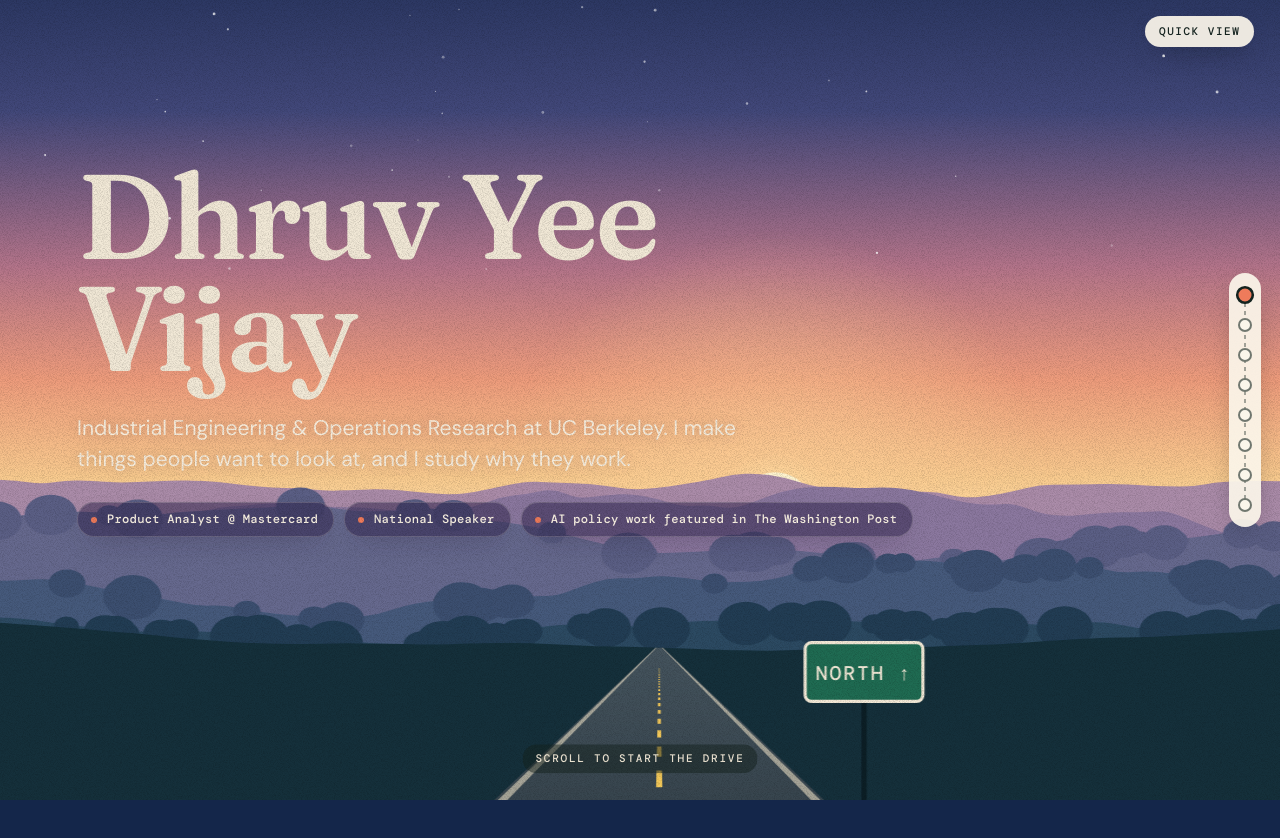
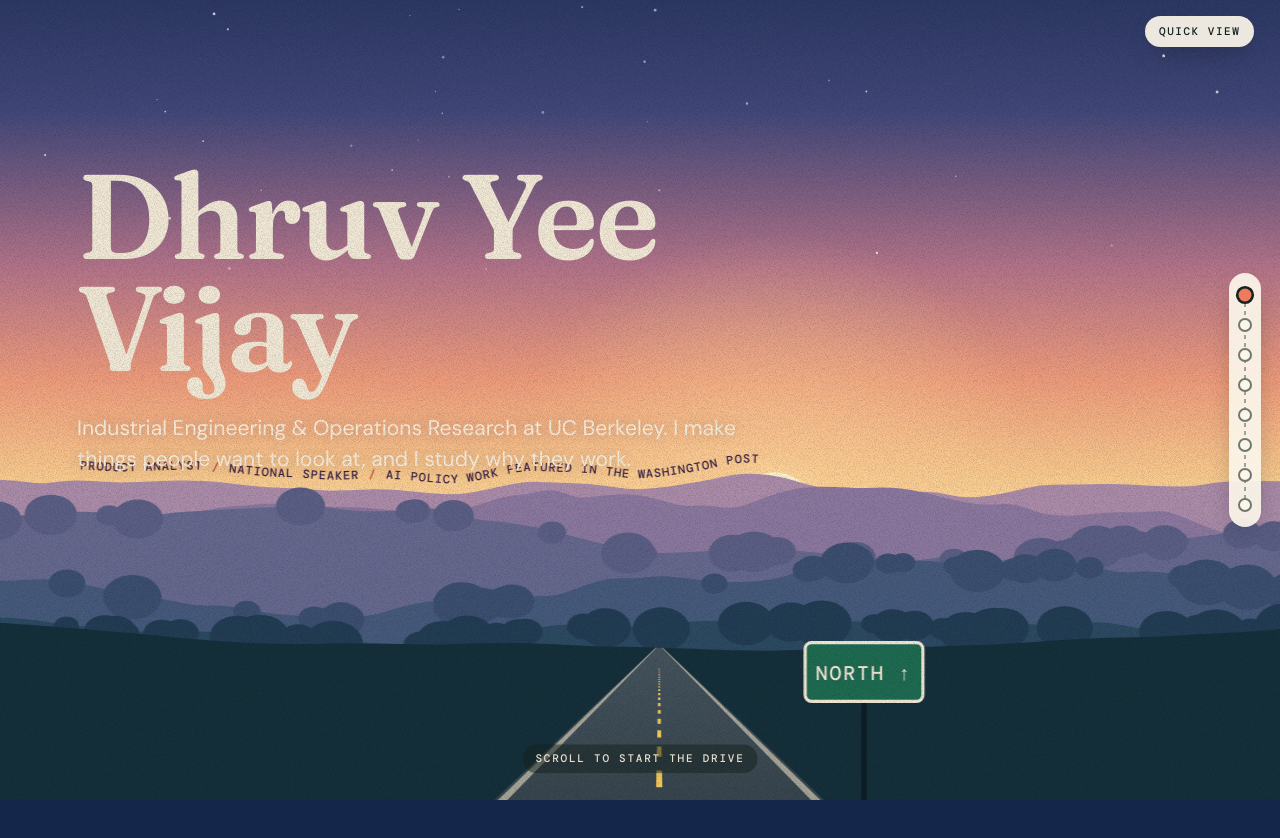
Before and after one commit to dhruvyvijay/dhruvyvijay.github.io, a plain HTML site: page index.html in a window 1280 px wide. Shown: the top 838 px of the page. Drawn offline with nearby package versions, Linux system fonts and the light colour scheme.

Commit message:
Set the hero credentials along the mountain skyline and drop the pills
Co-Authored-By: Claude Opus 5.5 <noreply@anthropic.com>

```diff
--- a/css/style.css
+++ b/css/style.css
@@ -85,13 +85,12 @@ svg.defs{position:absolute; width:0; height:0}
 .hero-copy .kicker{font:500 clamp(11px,1vw,13px)/1.3 var(--mono); letter-spacing:.2em; text-transform:uppercase; color:#f8c9a2; margin:0}
 .hero-copy h1{font:600 clamp(50px,9.4vw,138px)/.93 var(--serif); letter-spacing:-.022em; margin:.2em 0 .24em}
 .hero-copy .lede{font:400 clamp(17px,1.65vw,22px)/1.48 var(--sans); max-width:33em; margin:0; color:#f6ecdc; text-shadow:0 1px 16px rgba(74,40,70,.3)}
-/* highlights: self-contained pills, so they wrap cleanly and stay legible on any part of the sky */
-.hero-copy .creds{display:flex; flex-wrap:wrap; gap:10px; width:max-content; max-width:calc(100vw - 2 * var(--gut) - 64px); margin:clamp(20px,3.4vh,34px) 0 0; padding:0; list-style:none}
-.hero-copy .creds li{display:inline-flex; align-items:center; gap:10px; padding:9px 16px 9px 14px; border-radius:17px;
-  font:500 clamp(12px,.95vw,13.5px)/1.35 var(--mono); letter-spacing:.02em; color:#fbf3e4;
-  background:rgba(44,32,74,.5); box-shadow:inset 0 0 0 1px rgba(251,246,234,.18), 0 10px 26px -14px rgba(30,16,40,.6)}
-.hero-copy .creds li::before{content:""; flex:none; width:6px; height:6px; border-radius:50%; background:var(--coral)}
-@media (max-width:720px){ .hero-copy{right:56px} .hero-copy .creds{gap:8px; width:auto} .hero-copy .creds li{padding:8px 13px 8px 12px} }
+/* highlights: where the line fits, the hero scene (scenes-1.js) sets it along the mountain skyline and adds .creds-curved;
+   this list stays for screen readers and is what phones and narrow windows show, stacked */
+.hero-copy .creds{display:flex; flex-direction:column; gap:.5em; margin:clamp(18px,3vh,28px) 0 0; padding:0; list-style:none;
+  font:500 12px/1.45 var(--mono); letter-spacing:.08em; text-transform:uppercase; color:#3a2347; text-shadow:0 0 14px rgba(255,236,214,.45)}
+.creds-curved .hero-copy .creds{position:absolute; width:1px; height:1px; margin:0; overflow:hidden; clip-path:inset(50%); white-space:nowrap}
+@media (max-width:720px){ .hero-copy{right:56px} }
 .cue{position:absolute; z-index:3; left:50%; bottom:clamp(18px,3.4vh,34px); margin:0; transform:translateX(-50%); white-space:nowrap; font:500 11px/1 var(--mono); letter-spacing:.16em; text-transform:uppercase;
   color:var(--paper); background:rgba(20,35,31,.5); padding:9px 13px; border-radius:99px; animation:nudge 2.4s ease-in-out infinite}
 @keyframes nudge{ 50%{ transform:translate(-50%,6px) } }
--- a/index.html
+++ b/index.html
@@ -45,7 +45,7 @@
       <h1>Dhruv Yee Vijay</h1>
       <p class="lede">Industrial Engineering &amp; Operations Research at UC Berkeley. I make things people want to look at, and I study why they work.</p>
       <ul class="creds" aria-label="Highlights">
-        <li>Product Analyst @ Mastercard</li>
+        <li>Product Analyst</li>
         <li>National Speaker</li>
         <li>AI policy work featured in The Washington Post</li>
       </ul>
--- a/js/scenes-1.js
+++ b/js/scenes-1.js
@@ -17,6 +17,13 @@
     const r1 = R(770, 44, 520, 21), r2 = R(812, 52, 430, 22), r3 = R(862, 58, 600, 23), r4 = R(915, 54, 520, 24), r5 = R(968, 40, 640, 25);
     const crest = A.ridgePts({ x0: -500, x1: 2500, y: (x) => 1012 - Math.pow(Math.abs(x - 1000) / 1000, 2) * 34, amp: 6, wave: 400, seed: 9, step: 50 });
     const S = (pts) => A.shape(pts, 2100, true);
+    // the open top edge of a smoothed ridge (same curve A.shape draws), lifted by `lift` units: the credentials ride on it
+    const skyline = (pts, lift) => {
+      let d = `M ${f(pts[0][0])} ${f(pts[0][1] - lift)}`;
+      for (let i = 1; i < pts.length - 1; i++) d += ` Q ${f(pts[i][0])} ${f(pts[i][1] - lift)} ${f((pts[i][0] + pts[i + 1][0]) / 2)} ${f((pts[i][1] + pts[i + 1][1]) / 2 - lift)}`;
+      const l = pts[pts.length - 1];
+      return d + ` L ${f(l[0])} ${f(l[1] - lift)}`;
+    };
     const blobs = (pts, seed, n, color) => {
       const r = A.rng(seed), yf = A.at(pts); let s = '';
       for (let i = 0; i < n; i++) { const x = -400 + r() * 2800, rr = 12 + r() * 24; s += `<ellipse cx="${f(x)}" cy="${f(yf(x) + rr * 0.15)}" rx="${f(rr * 1.3)}" ry="${f(rr)}"/>`; }
@@ -43,6 +50,11 @@
         { depth: 0, key: 'day', svg: fill('hero-day') },
         { depth: 0.03, key: 'sun', svg: `<circle cx="1210" cy="800" r="440" fill="url(#hero-glow)"/><circle cx="1210" cy="800" r="62" fill="#fff4cf"/>` },
         { depth: 0.14, svg: `<path d="${S(r1)}" fill="#ab8ca9"/><path d="${S(r2)}" fill="#8b789f"/>` },
+        {
+          // the credentials, set along the far skyline; same depth as the ridge so they move with it
+          depth: 0.14, key: 'creds', svg: `<path id="hero-skyline" fill="none"/>
+            <text font-family="DM Mono, monospace" font-weight="500" letter-spacing="0.08em" fill="#3a2347"><textPath href="#hero-skyline">PRODUCT ANALYST<tspan dx="0.75em" fill="#c4512f">/</tspan><tspan dx="0.75em">NATIONAL SPEAKER</tspan><tspan dx="0.75em" fill="#c4512f">/</tspan><tspan dx="0.75em">AI POLICY WORK FEATURED IN THE WASHINGTON POST</tspan></textPath></text>`
+        },
         { depth: 0.34, svg: `<path d="${S(r3)}" fill="#66698e"/>${blobs(r3, 61, 40, '#5b5f85')}<path d="${S(r4)}" fill="#465a7c"/>${blobs(r4, 62, 55, '#3c4f70')}` },
         { depth: 0.6, svg: `<path d="${S(r5)}" fill="#2c4a62"/>${blobs(r5, 63, 70, '#223d54')}` },
         {
@@ -56,8 +68,32 @@
         }
       ],
       init(S) { S.copy = S.el.querySelector('.hero-copy'); S.cue = S.el.querySelector('.cue'); },
+      layout(S) {
+        // size the skyline text in real pixels and start it under the left edge of the intro.
+        // Where the whole line can't fit between there and the route dots (phones, narrow windows),
+        // the plain list in the page is shown instead.
+        const L = S.L.creds, vw = S.stage.clientWidth;
+        const u = L.unit, path = L.svg.querySelector('#hero-skyline'), tp = L.svg.querySelector('textPath'), text = L.svg.querySelector('text');
+        let fits = vw > 640;
+        if (fits) {
+          text.setAttribute('font-size', f(Math.min(13, Math.max(12, vw * 0.0092)) / u));
+          path.setAttribute('d', skyline(r1, 11 / u));
+          try {
+            const x = L.vb.x + S.copy.offsetLeft / u;
+            let lo = 0, hi = path.getTotalLength();
+            for (let i = 0; i < 24; i++) { const m = (lo + hi) / 2; if (path.getPointAtLength(m).x < x) lo = m; else hi = m; }
+            tp.setAttribute('startOffset', f(lo));
+            const bb = text.getBBox();                  // the rendered line, slashes and spacing included
+            fits = bb.width > 0 && (bb.x + bb.width - L.vb.x) * u <= vw - 76;
+          } catch (err) { fits = false; }
+        }
+        S.credsOff = !fits;
+        S.el.classList.toggle('creds-curved', fits);
+      },
       update(c) {
         const d = c.d, e = 1 - Math.pow(1 - d, 2);
+        c.L.creds.hidden = !!c.S.credsOff;
+        c.L.creds.o = Math.max(0, 1 - d * 1.7);   // fades with the name and intro
         c.L.sun.y -= e * 215 * c.unit;
         c.L.day.o = Math.min(1, d * 1.3) * 0.8;
         c.layers.forEach((l) => { if (l.depth > 0.05) l.y += d * l.depth * c.vh * 0.08; });
```
Also changed, not shown: share.jpg.
